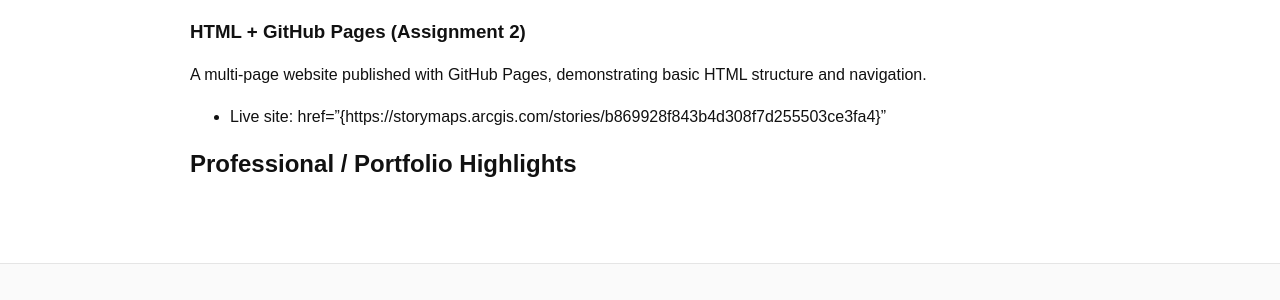
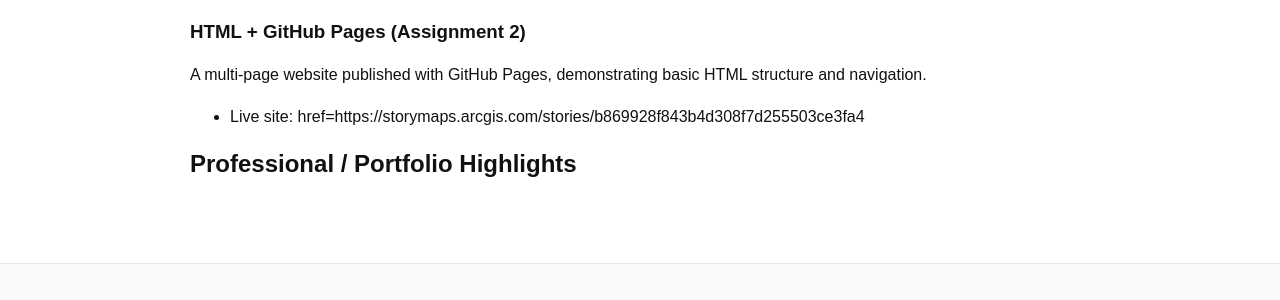
Before and after one commit to architsriva/architsriva.github.io, a Jekyll site: the page built from projects.md, in a window 1280 px wide. Shown: the part 187-487 px from the top of the page. Built offline with Jekyll 4.4.1, drawn with Linux system fonts in a browser that asks for light colours; our own code applies the rules of GitHub Pages for plain Markdown files.

```diff
--- a/projects.md
+++ b/projects.md
@@ -4,6 +4,6 @@
 ### HTML + GitHub Pages (Assignment 2)
 A multi-page website published with GitHub Pages, demonstrating basic HTML structure and navigation.
 
-- Live site: href="{https://storymaps.arcgis.com/stories/b869928f843b4d308f7d255503ce3fa4}"
+- Live site: href=https://storymaps.arcgis.com/stories/b869928f843b4d308f7d255503ce3fa4
 
 ## Professional / Portfolio Highlights
```
